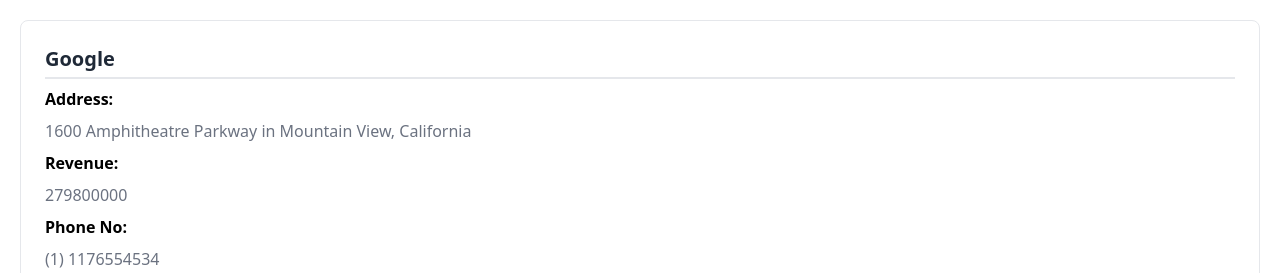
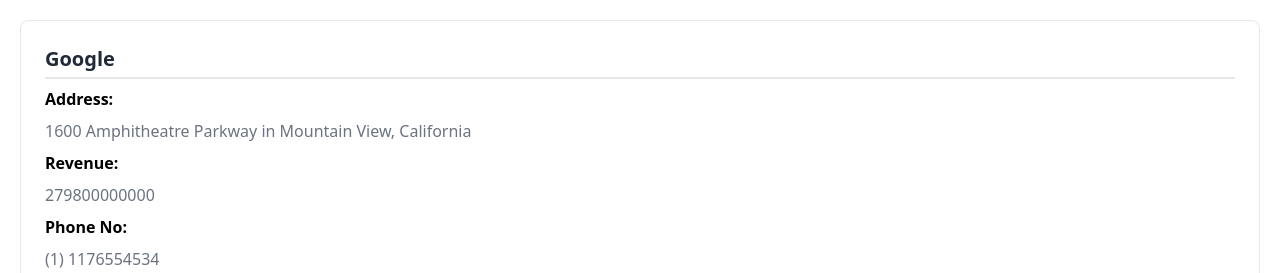
Before and after one commit to vionakaleb/company-management, a React (Create React App) app: page /company-management/offices/1 in a window 1280 px wide. Shown: the top 273 px of the page. Built offline with nearby package versions, Linux system fonts and the light colour scheme.

Commit message:
update constants data

```diff
--- a/src/constants/index.ts
+++ b/src/constants/index.ts
@@ -5,7 +5,7 @@
         id: '1',
         name: 'Google',
         address: '1600 Amphitheatre Parkway in Mountain View, California',
-        revenue: 279800000,
+        revenue: 279800000000,
         phone: {
             code: 1,
             number: 1176554534,
@@ -15,7 +15,7 @@
         id: '2',
         name: 'Amazon',
         address: '410 Terry Ave N, Seattle 98109, Washington',
-        revenue: 514000000,
+        revenue: 514000000000,
         phone: {
             code: 12,
             number: 1265464343,
```
